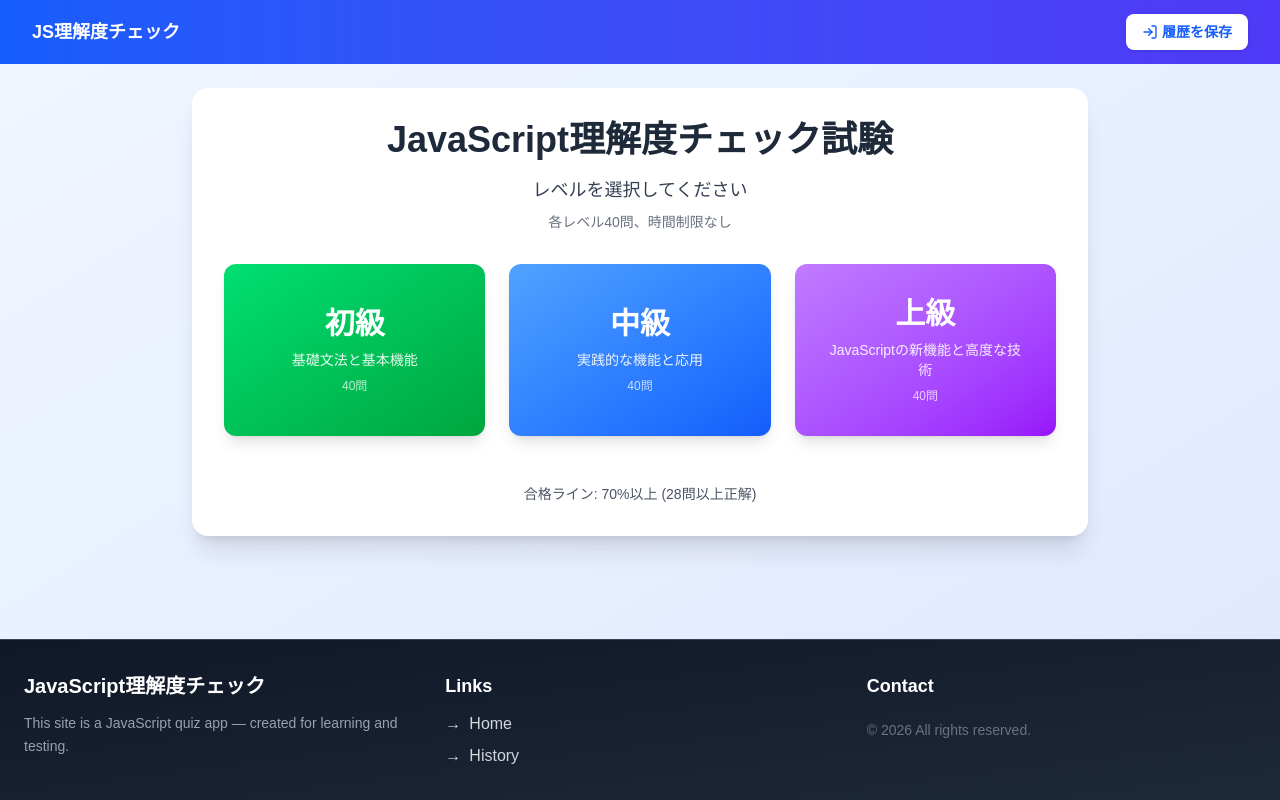
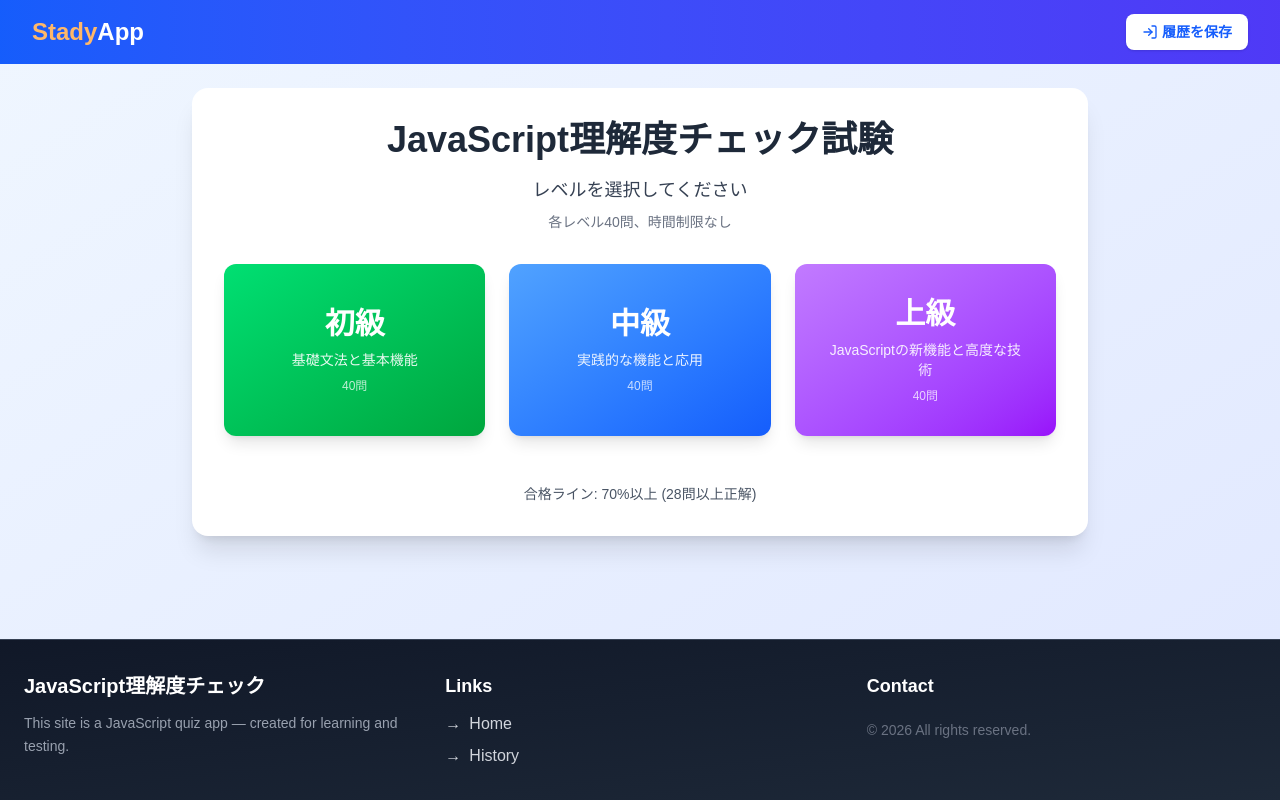
Before and after one commit to qa-marmot/javascript-exam-app, a Next.js app in the folder js-exam-next/: page / in a window 1280 px wide. Built offline with nearby package versions, Linux system fonts and the light colour scheme; no server answers.

Commit message:
ヘッダーh１修正

```diff
--- a/js-exam-next/src/components/Header.jsx
+++ b/js-exam-next/src/components/Header.jsx
@@ -16,10 +16,10 @@ export default function Header({
   return (
     <header className="h-16 bg-linear-to-r from-blue-600 to-indigo-600">
       <div className="max-w-7xl mx-auto h-full px-4 md:px-8 flex items-center justify-end">
-        <h1 className="text-sm md:text-lg font-bold text-white whitespace-nowrap mr-auto">
-          JS理解度チェック
+        <h1 className="text-lg md:text-2xl font-bold whitespace-nowrap mr-auto">
+          <span className="text-orange-300">Stady</span>
+          <span className="text-white">App</span>
         </h1>
-
         <div className="flex items-center gap-2 md:gap-4">
           {mounted &&
             (isLoggedIn ? (
```
